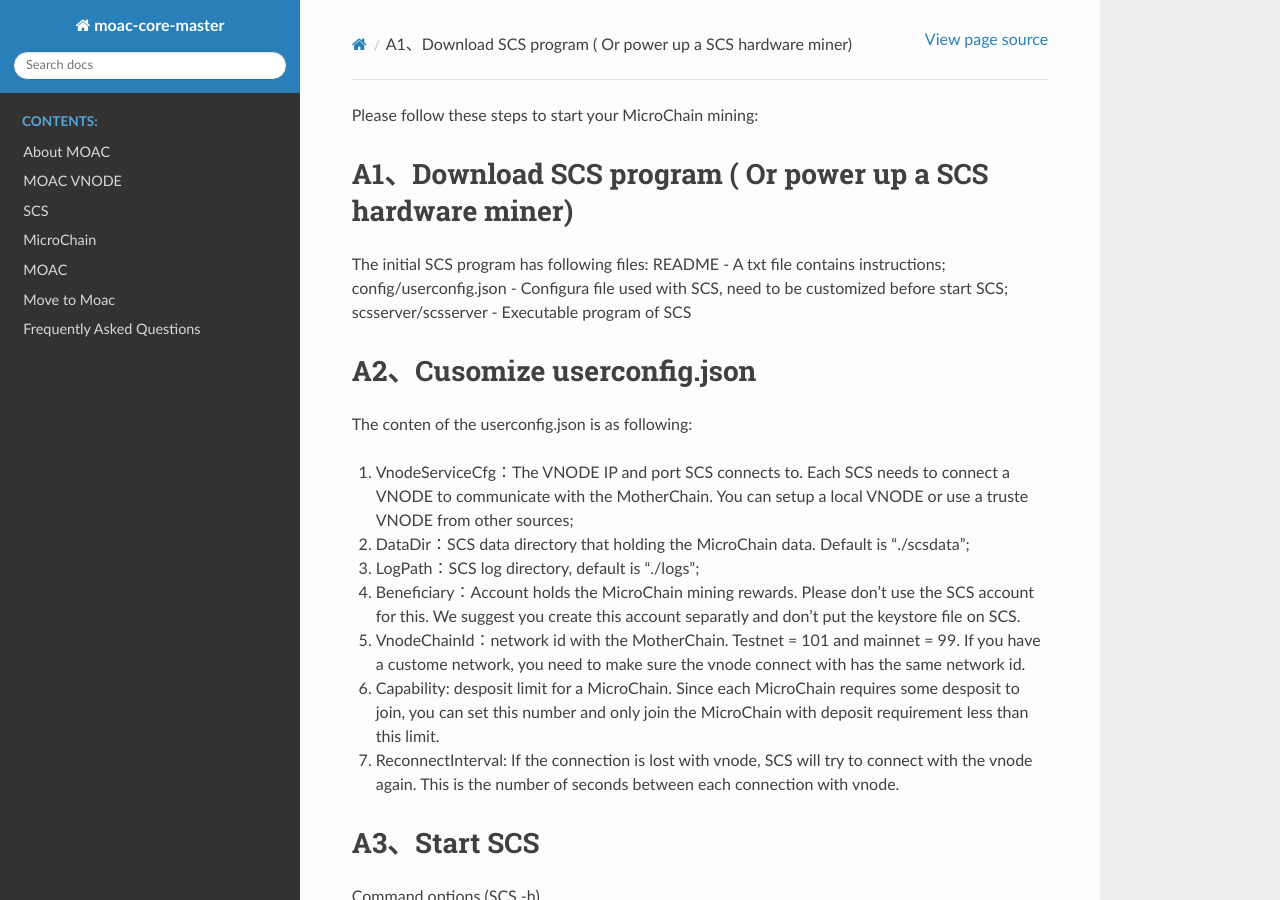
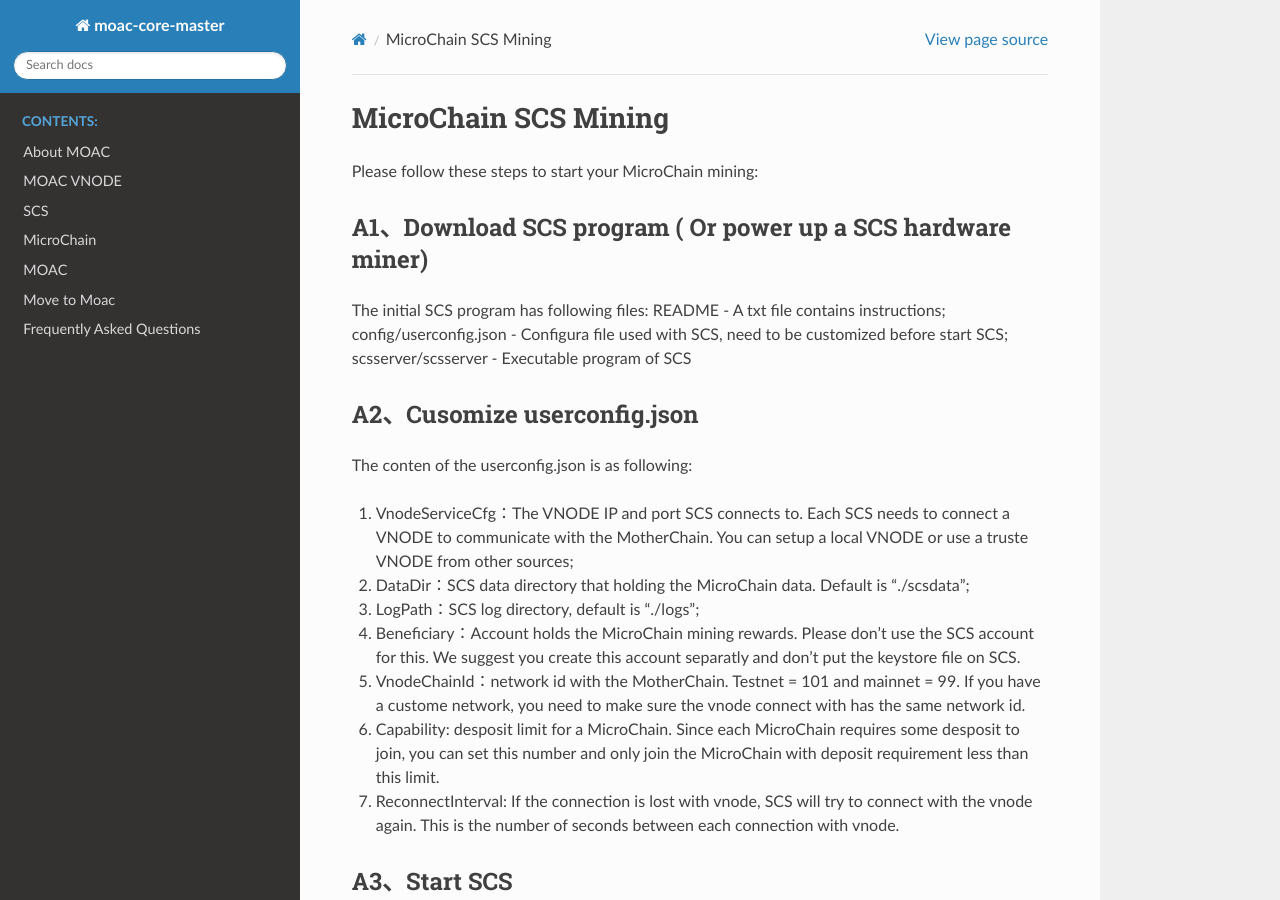
Before and after one commit to MOACChain/MOAC-DOCS, a Sphinx documentation site: the page built from Docs/MicroChainSCSMining.rst, in a window 1280 px wide and 900 px high. Built offline with Sphinx 7.4.7 and the Read the Docs theme 2.0.0, drawn with Linux system fonts in a browser that asks for light colours; pages that are not in the unit, such as notebooks, are missing from menus.

Commit message:
Update MicroChainSCSMining.rst

```diff
--- a/Docs/MicroChainSCSMining.rst
+++ b/Docs/MicroChainSCSMining.rst
@@ -1,3 +1,6 @@
+MicroChain SCS Mining
+---------------------
+
 Please follow these steps to start your MicroChain mining:
 
 A1、Download SCS program ( Or power up a SCS hardware miner)
```
